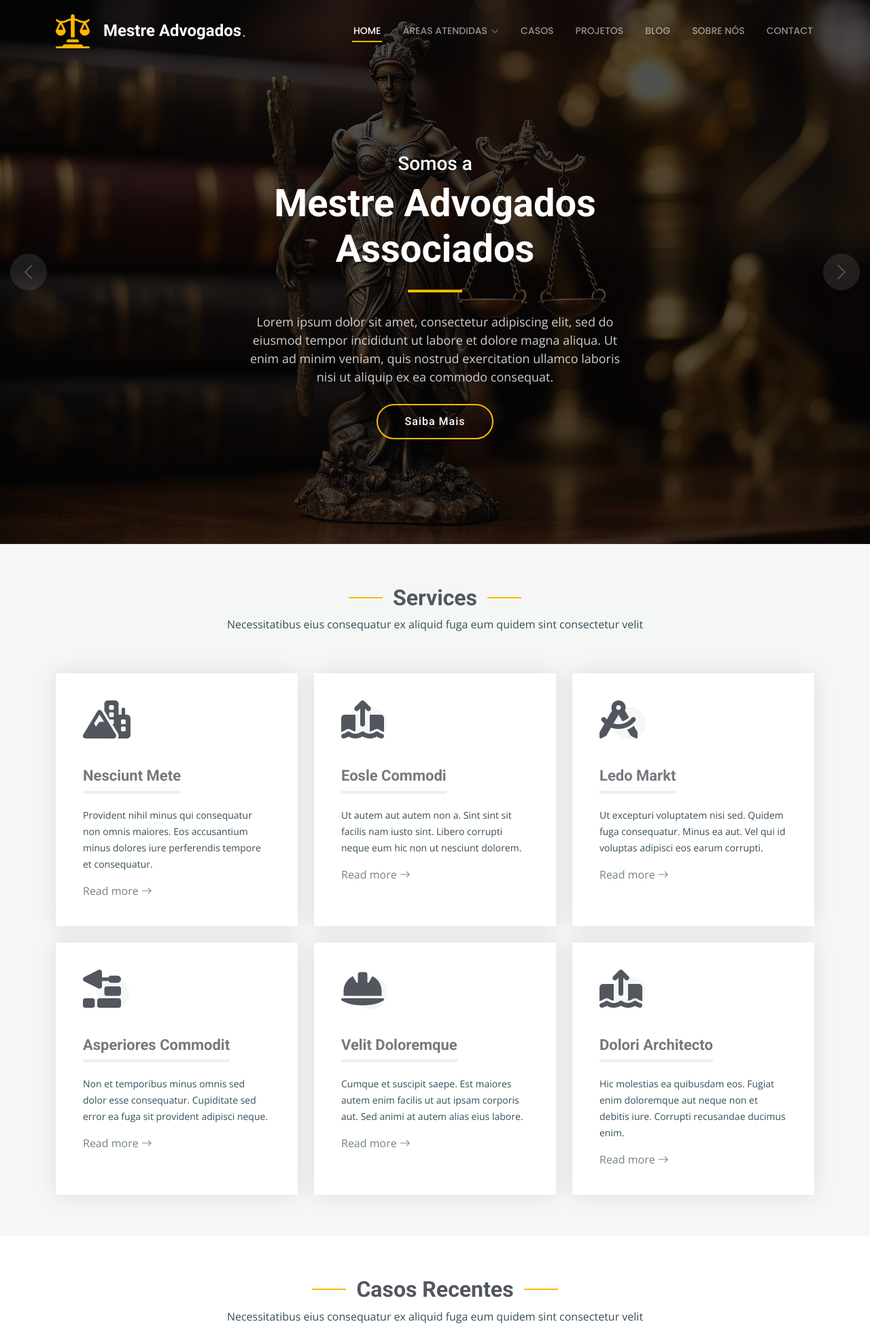
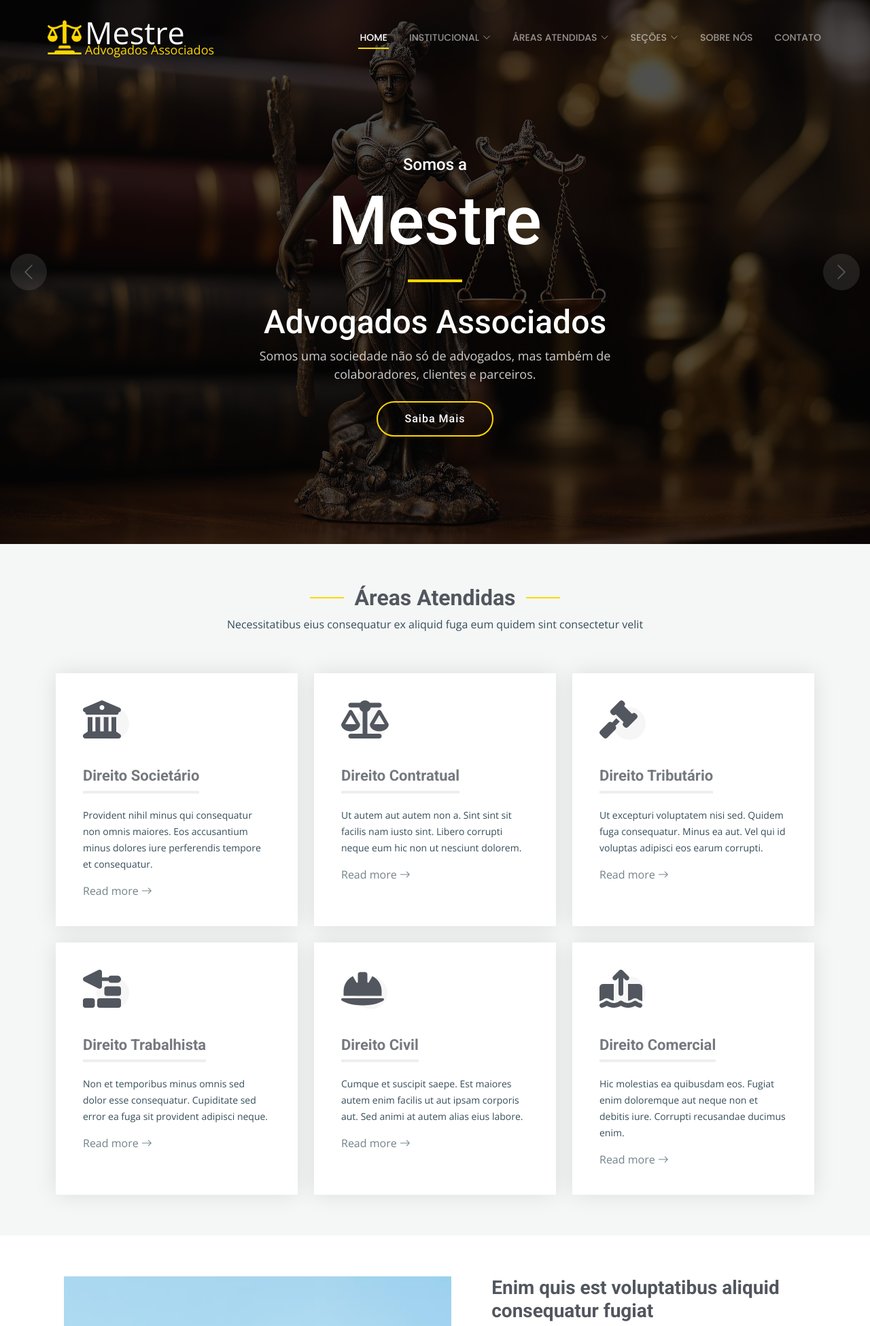
Before and after one commit to HenriqueTeixeira1977/MestreAdvogados, a PHP site: page / in a window 1280 px wide. Shown: the top 1950 px of the page at 68% size. Run offline with PHP 8.4, Linux system fonts and the light colour scheme.

Commit message:
Update20250212023516

```diff
--- a/assets/css/main.css
+++ b/assets/css/main.css
@@ -22,7 +22,7 @@
   --background-color: #ffffff; /* Background color for the entire website, including individual sections */
   --default-color: #364d59; /* Default color used for the majority of the text content across the entire website */
   --heading-color: #52565e; /* Color for headings, subheadings and title throughout the website */
-  --accent-color: #feb900; /* Accent color that represents your brand on the website. It's used for buttons, links, and other elements that need to stand out */
+  --accent-color: #FFD700; /* Accent color that represents your brand on the website. It's used for buttons, links, and other elements that need to stand out */
   --surface-color: #ffffff; /* The surface color is used as a background of boxed elements within sections, such as cards, icon boxes, or other elements that require a visual separation from the global background. */
   --contrast-color: #ffffff; /* Contrast color for text, ensuring readability against backgrounds of accent, heading, or default colors. */
 }
@@ -34,7 +34,7 @@
   --nav-mobile-background-color: #ffffff; /* Used as the background color for mobile navigation menu */
   --nav-dropdown-background-color: #ffffff; /* Used as the background color for dropdown items that appear when hovering over primary navigation items */
   --nav-dropdown-color: #212529; /* Used for navigation links of the dropdown items in the navigation menu. */
-  --nav-dropdown-hover-color: #feb900; /* Similar to --nav-hover-color, this color is applied to dropdown navigation links when they are hovered over. */
+  --nav-dropdown-hover-color: #FFD700; /* Similar to --nav-hover-color, this color is applied to dropdown navigation links when they are hovered over. */
 }
 
 /* Color Presets - These classes override global colors when applied to any section or element, providing reuse of the sam color scheme. */
@@ -137,33 +137,48 @@ h1, h2, h3, h4, h5, h6 {
   transition: all 0.5s;
   z-index: 997;
 }
-.header .logo img {background-color: #05965200;
+.header .container-fluid{background-color: #05965200;
+  display: flex;
+  justify-content: space-between;
+  padding: 0px;
+}
+.header .logotipo{background-color: rgba(128, 128, 128, 0);
+  max-width: 300px;
+  max-height: 100px;
+  padding: 10px 0;
+  display: flex;
+}
+.header .logotipo img {background-color: #ff0b0b00;
   max-height: 50px;
-  margin-right: 20px;
-}
-.header .logo h1 {
-  font-size: 24px;
-  margin: 0;
-  font-weight: 700;
-  color: var(--heading-color);
-}
-.header .logo span {
-  font-size: 24px;
-  padding-left: 1px;
-  font-family: var(--heading-font);
-  color: var(--color-primary);
+  margin-right: 5px;
+}
+.header .logo-txt{background-color: #0003a500;
+  display: flex;
+  flex-direction: column;
+  justify-content: center;
+  width: 100%;
+}
+.header .logo-txt .titulo {
+  font-size: 45px;
+  line-height: 0.8;
+  color: #ffffff;
+}
+.header .logo-txt .slogan {
+  font-size: 18px;
+  line-height: 0.8;
+  color: #FFD700;
 }
 .scrolled .header {
-  box-shadow: 0px 0 18px rgba(0, 0, 0, 0.1);
+  box-shadow: 0px 0 18px rgba(0, 0, 0, 0.315);
 }
 
 /* Global Header on Scroll
 ------------------------------*/
 .scrolled .header {
-  --background-color: rgba(255, 255, 255, 0.95);
+  --background-color: rgba(0, 0, 0, 0.888);
   --heading-color: #3c3c3c;
-  --nav-color: #3c3c3c;
-  --nav-hover-color: #3c3c3c;
+  --nav-color: #595959;
+  --nav-hover-color: #858585;
 }
 
 /*--------------------------------------------------------------
@@ -724,30 +716,26 @@ section,
   justify-content: center;
   overflow: hidden;
 }
-
-.hero .info {
+.hero .info {background-color: rgba(255, 0, 0, 0);
+  width: 85%;
   position: relative;
   inset: 0;
   z-index: 3;
   padding: 140px 0 60px 0;
 }
-
-@media (max-width: 768px),
-(max-height: 480px) {
-  .hero .info {
-    padding: 100px 50px 60px 50px;
-  }
-}
-
-.hero .info h2 {
+@media (max-width: 768px),  (max-height: 480px) {
+    .hero .info {
+      padding: 100px 50px 60px 50px;
+  }
+}
+.hero .info h2 {background-color: #41414100;
   margin-bottom: 30px;
   padding-bottom: 30px;
-  font-size: 56px;
-  font-weight: 700;
-  position: relative;
-}
-
-.hero .info h2:after {
+  font-size: 100px;
+  font-weight: 500;
+  position: relative;
+}
+.hero .info h2:after {background-color: #059652;
   content: "";
   position: absolute;
   display: block;
@@ -759,18 +747,18 @@ section,
   bottom: 0;
   margin: auto;
 }
-
 @media (max-width: 768px) {
   .hero .info h2 {
     font-size: 36px;
   }
 }
-
+h3{
+  font-size: 3rem;
+}
 .hero .info p {
   color: color-mix(in srgb, var(--default-color), transparent 20%);
   font-size: 18px;
 }
-
 .hero .info .btn-get-started {
   color: var(--contrast-color);
   font-family: var(--heading-font);
--- a/index.php
+++ b/index.php
@@ -38,39 +38,53 @@
 
   <header id="header" class="header d-flex align-items-center fixed-top">
     <div class="container-fluid container-xl position-relative d-flex align-items-center justify-content-between">
-
-      <a href="index.php" class="logo d-flex align-items-center">
+      <div id="logotipo" class="logotipo">
         <!-- Uncomment the line below if you also wish to use an image logo -->
-        <!-- <img src="assets/img/logo.png" alt=""> -->
-        <img src="assets/img/logo.png" alt="">
-        <h1 class="sitename">Mestre Advogados</h1> <span>.</span>
-      </a>
-
+        <div id="logo-img" class="logo-img">
+          <a href="index.php"><img src="assets/img/logo.png" alt=""></a>
+        </div>
+        <div id="logo-txt" class="logo-txt">
+          <a href="index.php" class="titulo">Mestre</a>
+          <a href="index.php" class="slogan">Advogados Associados</a>
+        </div>
+      </div>
       <nav id="navmenu" class="navmenu">
         <ul>
           <li><a href="#" class="active">Home</a></li>
+          <li class="dropdown"><a href="#institucional"><span>Institucional</span> <i class="bi bi-chevron-down toggle-dropdown"></i></a>
+            <ul>
+              <li><a href="#">Missão</a></li>
+              <li><a href="#">Visão</a></li>
+              <li><a href="#">Valores</a></li>
+            </ul>
+          </li>
           <li class="dropdown"><a href="#services"><span>Áreas Atendidas</span> <i class="bi bi-chevron-down toggle-dropdown"></i></a>
             <ul>
-              <li><a href="#">Serviço 1</a></li>
-              <li class="dropdown"><a href="#"><span>Deep Dropdown</span> <i class="bi bi-chevron-down toggle-dropdown"></i></a>
+              <li><a href="#">Direito Societário</a></li>
+              <li class="dropdown"><a href="#"><span>Direito Contratual</span> <i class="bi bi-chevron-down toggle-dropdown"></i></a>
                 <ul>
-                  <li><a href="#">Deep Dropdown 1</a></li>
-                  <li><a href="#">Deep Dropdown 2</a></li>
-                  <li><a href="#">Deep Dropdown 3</a></li>
-                  <li><a href="#">Deep Dropdown 4</a></li>
-                  <li><a href="#">Deep Dropdown 5</a></li>
+                  <li><a href="#">Consultoria Jurídica</a></li>
+                  <li><a href="#">Contratos Comerciais</a></li>
+                  <li><a href="#">Contratos Imobiliários</a></li>
                 </ul>
               </li>
-              <li><a href="#">Dropdown 2</a></li>
-              <li><a href="#">Dropdown 3</a></li>
-              <li><a href="#">Dropdown 4</a></li>
+              <li><a href="#">Direito Tributário</a></li>
+              <li><a href="#">Direito Trabalhista</a></li>
+              <li><a href="#">Direito Civil</a></li>
+              <li><a href="#">Direito Comercial</a></li>
             </ul>
           </li>
+
+          <li class="dropdown"><a href="#"><span>Seções</span> <i class="bi bi-chevron-down toggle-dropdown"></i></a>
+            <ul>
               <li><a href="#cases">Casos</a></li>
               <li><a href="#projects">Projetos</a></li>
               <li><a href="#recent-blog-posts">Blog</a></li>
+            </ul>
+          </li>
+
           <li><a href="#about">Sobre Nós</a></li>
-          <li><a href="#get-started">Contact</a></li>
+          <li><a href="#get-started">Contato</a></li>
         </ul>
         <i class="mobile-nav-toggle d-xl-none bi bi-list"></i>
       </nav>
@@ -78,7 +92,6 @@
   </header>
 
   <main class="main">
-
 <!-- Hero Section -->
     <section id="hero" class="hero section dark-background">
 
@@ -86,55 +99,48 @@
         <div class="container">
           <div class="row justify-content-center" data-aos="fade-up" data-aos-delay="100">
             <div class="col-lg-6 text-center">
-              <h3>Somos a</h3>
-              <h2>Mestre Advogados Associados</h2>
-              <p>Lorem ipsum dolor sit amet, consectetur adipiscing elit, sed do eiusmod tempor incididunt ut labore et dolore magna aliqua. Ut enim ad minim veniam, quis nostrud exercitation ullamco laboris nisi ut aliquip ex ea commodo consequat.</p>
+              <h4>Somos a</h4>
+              <h2>Mestre</h2>
+              <h3>Advogados Associados</h3>
+              <p>Somos uma sociedade não só de advogados, mas também de colaboradores, clientes e parceiros.</p>
               <a href="#get-started" class="btn-get-started">Saiba Mais</a>
             </div>
           </div>
         </div>
       </div>
-
       <div id="hero-carousel" class="carousel slide" data-bs-ride="carousel" data-bs-interval="5000">
-
         <div class="carousel-item">
           <img src="assets/img/hero-carousel/hero-carousel-1.jpg" alt="">
         </div>
-
         <div class="carousel-item active">
           <img src="assets/img/hero-carousel/hero-carousel-2.jpg" alt="">
         </div>
-
         <div class="carousel-item">
           <img src="assets/img/hero-carousel/hero-carousel-3.jpg" alt="">
         </div>
-
         <div class="carousel-item">
           <img src="assets/img/hero-carousel/hero-carousel-4.jpg" alt="">
         </div>
-
         <div class="carousel-item">
           <img src="assets/img/hero-carousel/hero-carousel-5.jpg" alt="">
         </div>
-
         <a class="carousel-control-prev" href="#hero-carousel" role="button" data-bs-slide="prev">
           <span class="carousel-control-prev-icon bi bi-chevron-left" aria-hidden="true"></span>
         </a>
-
         <a class="carousel-control-next" href="#hero-carousel" role="button" data-bs-slide="next">
           <span class="carousel-control-next-icon bi bi-chevron-right" aria-hidden="true"></span>
         </a>
-
       </div>
 
-    </section><!-- /Hero Section -->
+    </section>
+<!-- /Hero Section -->
 
 <!-- Services Section -->
     <section id="services" class="services section light-background">
 
       <!-- Section Title -->
       <div class="container section-title" data-aos="fade-up">
-        <h2>Services</h2>
+        <h2>Áreas Atendidas</h2>
         <p>Necessitatibus eius consequatur ex aliquid fuga eum quidem sint consectetur velit</p>
       </div><!-- End Section Title -->
 
@@ -145,20 +151,23 @@
           <div class="col-lg-4 col-md-6" data-aos="fade-up" data-aos-delay="100">
             <div class="service-item  position-relative">
               <div class="icon">
-                <i class="fa-solid fa-mountain-city"></i>
+                <i class="fa-solid fa-building-columns" style="color: #52565e;"></i>
+                <!-- <i class="fa-solid fa-mountain-city"></i>  -->
               </div>
-              <h3>Nesciunt Mete</h3>
+              <h3>Direito Societário</h3>
               <p>Provident nihil minus qui consequatur non omnis maiores. Eos accusantium minus dolores iure perferendis tempore et consequatur.</p>
               <a href="#" class="readmore stretched-link">Read more <i class="bi bi-arrow-right"></i></a>
+
             </div>
           </div><!-- End Service Item -->
 
           <div class="col-lg-4 col-md-6" data-aos="fade-up" data-aos-delay="200">
             <div class="service-item position-relative">
               <div class="icon">
-                <i class="fa-solid fa-arrow-up-from-ground-water"></i>
+                <i class="fa-solid fa-scale-balanced" style="color: #52565e;"></i>
+                <!--  <i class="fa-solid fa-arrow-up-from-ground-water"></i>  -->
               </div>
-              <h3>Eosle Commodi</h3>
+              <h3>Direito Contratual</h3>
               <p>Ut autem aut autem non a. Sint sint sit facilis nam iusto sint. Libero corrupti neque eum hic non ut nesciunt dolorem.</p>
               <a href="#" class="readmore stretched-link">Read more <i class="bi bi-arrow-right"></i></a>
             </div>
@@ -167,9 +176,10 @@
           <div class="col-lg-4 col-md-6" data-aos="fade-up" data-aos-delay="300">
             <div class="service-item position-relative">
               <div class="icon">
-                <i class="fa-solid fa-compass-drafting"></i>
+                <i class="fa-solid fa-gavel" style="color: #52565e;"></i>
+                <!--  <i class="fa-solid fa-compass-drafting"></i>  -->
               </div>
-              <h3>Ledo Markt</h3>
+              <h3>Direito Tributário</h3>
               <p>Ut excepturi voluptatem nisi sed. Quidem fuga consequatur. Minus ea aut. Vel qui id voluptas adipisci eos earum corrupti.</p>
               <a href="#" class="readmore stretched-link">Read more <i class="bi bi-arrow-right"></i></a>
             </div>
@@ -180,7 +190,7 @@
               <div class="icon">
                 <i class="fa-solid fa-trowel-bricks"></i>
               </div>
-              <h3>Asperiores Commodit</h3>
+              <h3>Direito Trabalhista</h3>
               <p>Non et temporibus minus omnis sed dolor esse consequatur. Cupiditate sed error ea fuga sit provident adipisci neque.</p>
               <a href="#" class="readmore stretched-link">Read more <i class="bi bi-arrow-right"></i></a>
             </div>
@@ -191,7 +201,7 @@
               <div class="icon">
                 <i class="fa-solid fa-helmet-safety"></i>
               </div>
-              <h3>Velit Doloremque</h3>
+              <h3>Direito Civil</h3>
               <p>Cumque et suscipit saepe. Est maiores autem enim facilis ut aut ipsam corporis aut. Sed animi at autem alias eius labore.</p>
               <a href="#" class="readmore stretched-link">Read more <i class="bi bi-arrow-right"></i></a>
             </div>
@@ -202,7 +212,7 @@
               <div class="icon">
                 <i class="fa-solid fa-arrow-up-from-ground-water"></i>
               </div>
-              <h3>Dolori Architecto</h3>
+              <h3>Direito Comercial</h3>
               <p>Hic molestias ea quibusdam eos. Fugiat enim doloremque aut neque non et debitis iure. Corrupti recusandae ducimus enim.</p>
               <a href="#" class="readmore stretched-link">Read more <i class="bi bi-arrow-right"></i></a>
             </div>
@@ -212,10 +222,11 @@
 
       </div>
 
-    </section><!-- /Services Section -->
+    </section>
+<!-- /Services Section -->
 
 <!-- Alt Services Section -->
-<!--
+
     <section id="alt-services" class="alt-services section">
       <div class="container">
 
@@ -233,9 +244,9 @@
                 <p>Voluptatum deleniti atque corrupti quos dolores et quas molestias excepturi sint occaecati cupiditate non provident</p>
               </div>
             </div>
--->
+
             <!-- End Icon Box -->
-<!--
+
             <div class="icon-box d-flex position-relative" data-aos="fade-up" data-aos-delay="400">
               <i class="bi bi-patch-check flex-shrink-0"></i>
               <div>
@@ -243,9 +254,8 @@
                 <p>At vero eos et accusamus et iusto odio dignissimos ducimus qui blanditiis praesentium voluptatum deleniti atque</p>
               </div>
             </div>
--->
+
             <!-- End Icon Box -->
-<!--
             <div class="icon-box d-flex position-relative" data-aos="fade-up" data-aos-delay="500">
               <i class="bi bi-brightness-high flex-shrink-0"></i>
               <div>
@@ -253,9 +263,9 @@
                 <p>Explicabo est voluptatum asperiores consequatur magnam. Et veritatis odit. Sunt aut deserunt minus aut eligendi omnis</p>
               </div>
             </div>
--->
+
             <!-- End Icon Box -->
-<!--
+
             <div class="icon-box d-flex position-relative" data-aos="fade-up" data-aos-delay="600">
               <i class="bi bi-brightness-high flex-shrink-0"></i>
               <div>
@@ -263,14 +273,14 @@
                 <p>Est voluptatem labore deleniti quis a delectus et. Saepe dolorem libero sit non aspernatur odit amet. Et eligendi</p>
               </div>
             </div>
--->
+
             <!-- End Icon Box -->
-<!--
+
           </div>
         </div>
       </div>
     </section>
--->
+
 <!-- /Alt Services Section -->
 
 <!-- Cases Section -->
@@ -354,7 +364,8 @@
 
       </div>
 
-    </section><!-- /Cases Section -->
+    </section>
+<!-- /Cases Section -->
 
 <!-- Features Section -->
     <section id="features" class="features section">
@@ -476,7 +487,8 @@
 
       </div>
 
-    </section><!-- /Features Section -->
+    </section>
+<!-- /Features Section -->
 
 <!-- Projects Section -->
     <section id="projects" class="projects section">
@@ -651,7 +663,8 @@
 
       </div>
 
-    </section><!-- /Projects Section -->
+    </section>
+<!-- /Projects Section -->
 
 <!-- Testimonials Section -->
     <section id="testimonials" class="testimonials section">
@@ -788,7 +801,8 @@
 
       </div>
 
-    </section><!-- /Testimonials Section -->
+    </section>
+<!-- /Testimonials Section -->
 
 <!-- Recent Blog Posts Section -->
     <section id="recent-blog-posts" class="recent-blog-posts section">
@@ -900,9 +914,10 @@
 
       </div>
 
-    </section><!-- /Recent Blog Posts Section -->
+    </section>
+<!-- /Recent Blog Posts Section -->
 
-    <!-- Alt Services Section -->
+<!-- About -->
     <section id="about" class="alt-services section">
       <div class="container">
 
@@ -949,7 +964,8 @@
         </div>
 
       </div>
-    </section><!-- /Alt Services Section -->
+    </section>
+<!-- /About -->
 
 <!-- Get Started Section -->
     <section id="get-started" class="get-started section">
@@ -984,18 +1000,26 @@
                   <div class="loading">Loading</div>
                   <div class="error-message"></div>
                   <div class="sent-message">Your quote request has been sent successfully. Thank you!</div>
-
                   <button type="submit">Get a quote</button>
                 </div>
-
               </div>
             </form>
           </div><!-- End Quote Form -->
-
+        </div>
       </div>
 
+    </section>
+<!-- /Get Started Section -->
+
+<!-- Google Maps -->
+    <section id="maps" class="maps">
+      <div id="google-maps" class="google-maps">
+        <iframe
+          src="https://www.google.com/maps/embed?pb=!1m18!1m12!1m3!1d14692.72865596402!2d-47.01879627649885!3d-22.98032793431513!2m3!1f0!2f0!3f0!3m2!1i1024!2i768!4f13.1!3m3!1m2!1s0x94c8cdae4615afb3%3A0xcf877842be275db2!2sMestre%20Advogados%20Associados!5e0!3m2!1spt-BR!2sbr!4v1739336995731!5m2!1spt-BR!2sbr" width="1920" height="300" style="border:0;" allowfullscreen="" loading="lazy" referrerpolicy="no-referrer-when-downgrade">
+        </iframe>
       </div>
-    </section><!-- /Get Started Section -->
+    </section>
+ <!-- /Google Maps -->
 
   </main>
   <footer id="footer" class="footer dark-background">
@@ -1004,7 +1028,7 @@
       <div class="row gy-4">
         <div class="col-lg-4 col-md-6 footer-about">
           <a href="index.html" class="logo d-flex align-items-center">
-            <span class="sitename">UpConstruction</span>
+            <span class="sitename">Mestre Advogados</span>
           </a>
           <div class="footer-contact pt-3">
             <p>A108 Adam Street</p>
```
Also changed, not shown: other parts of assets/css/main.css (+32 -69 lines), assets/img/favicon.png, assets/img/favicon2.png (added), assets/img/logo.png, assets/img/logo2.png (added). Lines whose indentation alone changed are shown as unchanged.
